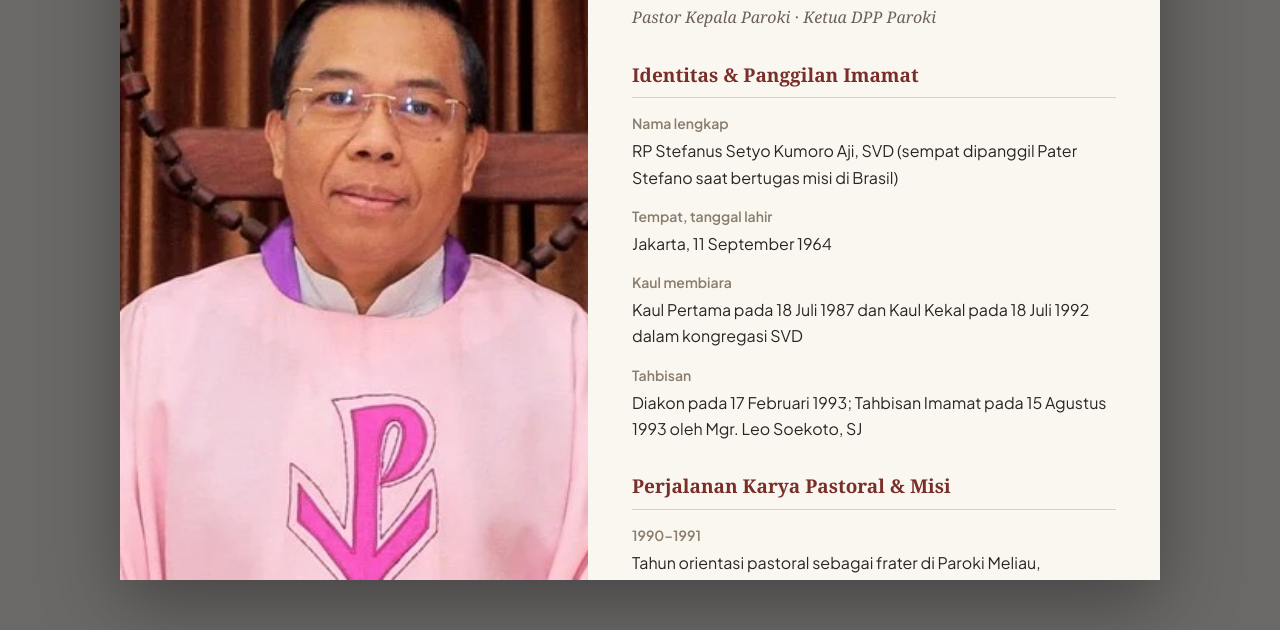
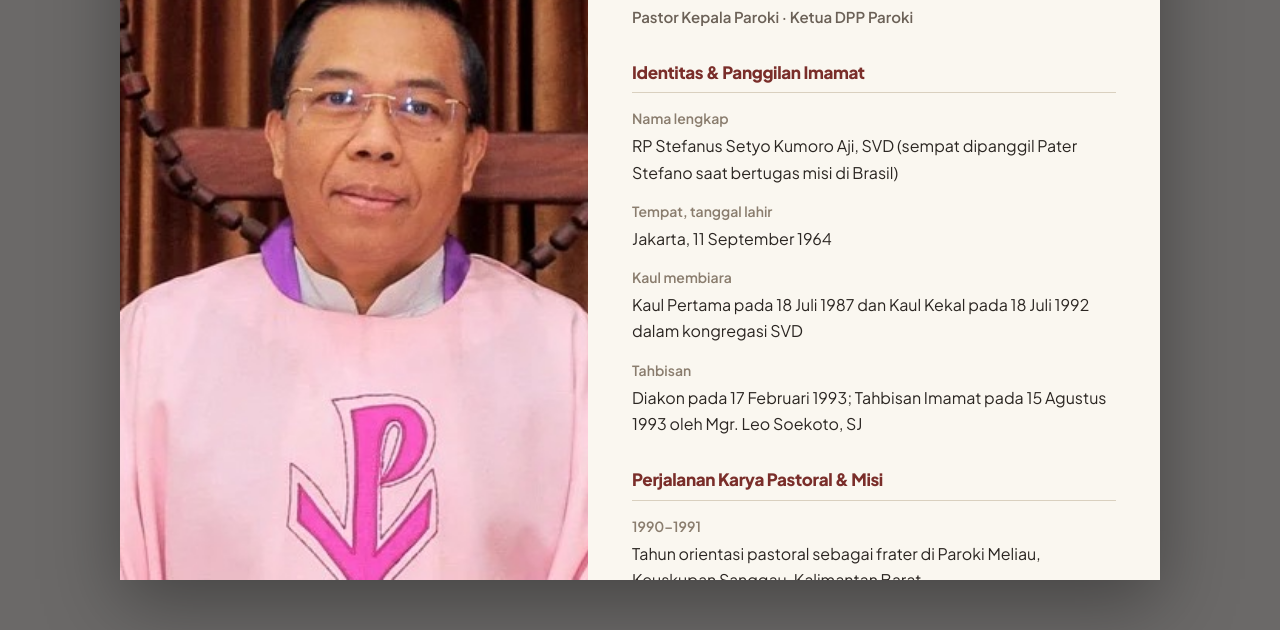
Before and after one commit to KevinAja123/GembalaYangBaikSBY, a plain HTML site: page tentang-gereja.html in a window 1280 px wide. Both pictures are taken after a click on the button 442 px from the left and 978 px from the top of the page. Shown: the part 701-1331 px from the top of the page. Drawn offline with Linux system fonts and the light colour scheme.

Commit message:
Profil romo: sub judul pakai font logo
Co-Authored-By: Claude Sonnet 5.5 <noreply@anthropic.com>
Claude-Session: https://claude.ai/code/session_01LM2Xb11KDkB47KzAAHyEj3

```diff
--- a/css/style.css
+++ b/css/style.css
@@ -387,9 +387,9 @@ footer .flinks a:hover{text-decoration:underline}
 .pf-x:hover,.pf-x:focus-visible{color:#2b2622}
 .pf-panel .eyebrow{display:none}
 .pf-panel h3{font-family:Georgia,"Times New Roman",serif;font-weight:700;font-size:30px;line-height:1.2;margin:0;padding-right:34px;color:#2b2622;letter-spacing:0}
-.pf-role{margin:8px 0 0;color:#6b6157;font-size:16px;font-style:italic;font-family:Georgia,"Times New Roman",serif}
+.pf-role{margin:8px 0 0;color:#6b6157;font-size:15px;font-weight:600;font-family:"Plus Jakarta Sans",system-ui,sans-serif}
 .pfsec{margin-top:28px}
-.pfsec h4{font-family:Georgia,"Times New Roman",serif;font-size:19px;font-weight:700;color:#7a2e2a;margin:0 0 6px;padding-bottom:6px;border-bottom:1px solid #d9d0bf;letter-spacing:0;text-transform:none}
+.pfsec h4{font-family:"Plus Jakarta Sans",system-ui,sans-serif;font-size:17px;font-weight:800;color:#7a2e2a;margin:0 0 6px;padding-bottom:6px;border-bottom:1px solid #d9d0bf;letter-spacing:-.02em;text-transform:none}
 .pfsec dl{margin:0}
 .pfsec dt{font-weight:600;font-size:14px;color:#8a7d6e;margin-top:14px}
 .pfsec dd{margin:2px 0 0;font-size:16px;line-height:1.65;color:#2b2622}
```
